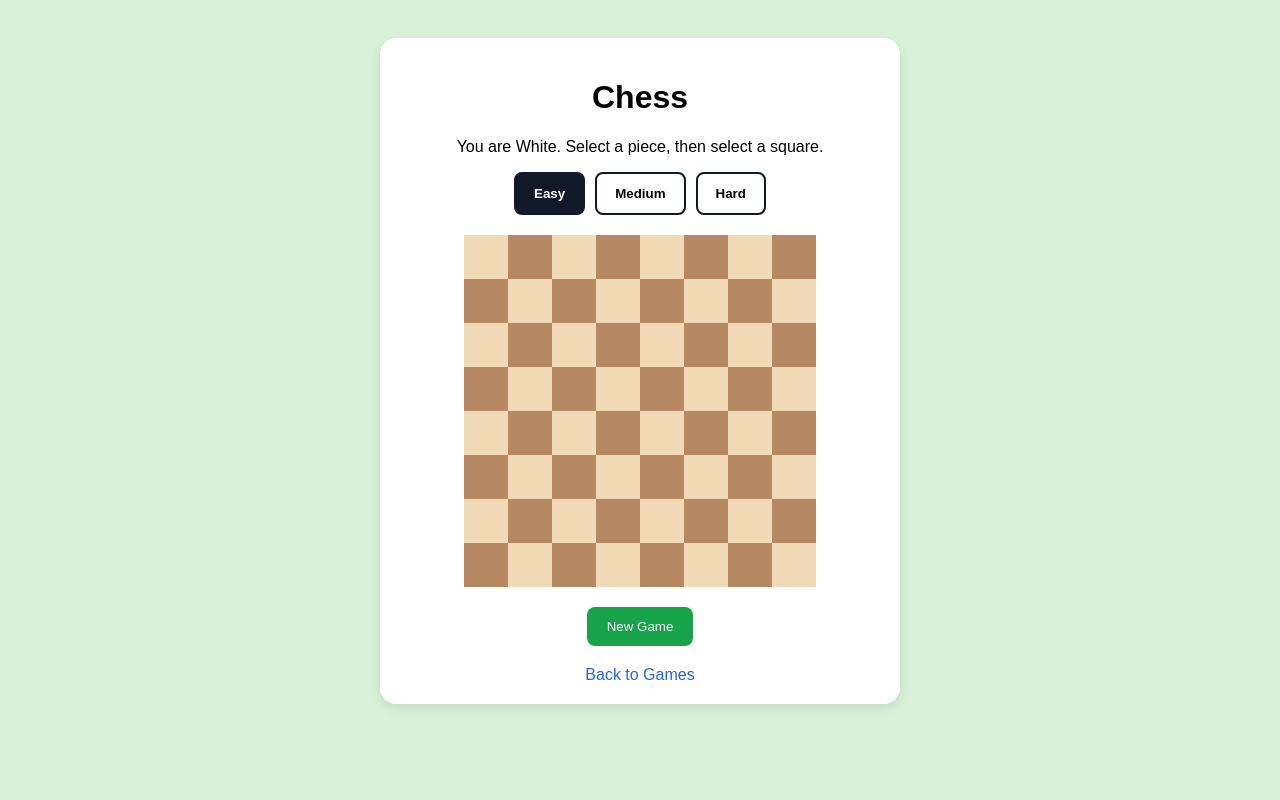
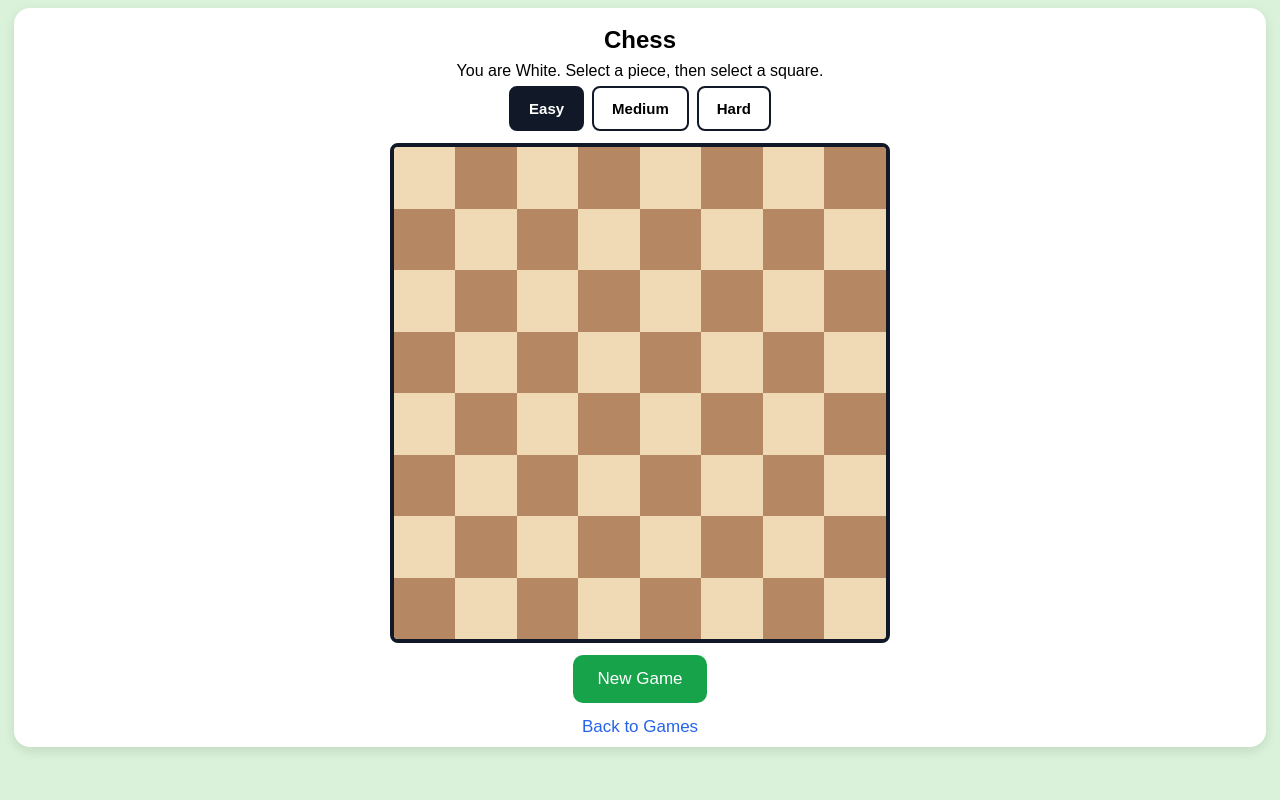
Before and after one commit to paulfelixferns-rgb/guess-games, a FastAPI app: page /chess in a window 1280 px wide. Run offline with FastAPI, Linux system fonts and the light colour scheme.

Commit message:
Add files via upload

```diff
--- a/templates/chess.html
+++ b/templates/chess.html
@@ -1,83 +1,125 @@
 <!DOCTYPE html>
 <html>
 <head>
+    <meta name="viewport" content="width=device-width, initial-scale=1.0">
     <title>Chess</title>
     <style>
+        * {
+            box-sizing: border-box;
+        }
+
         body {
             font-family: Arial, sans-serif;
             background: #d9f2d9;
             text-align: center;
-            padding: 30px;
+            padding: 8px;
+            margin: 0;
         }
+
         .card {
             background: white;
-            padding: 20px;
+            padding: 10px;
             border-radius: 16px;
-            max-width: 480px;
+            max-width: 99%;
             margin: auto;
             box-shadow: 0 4px 12px rgba(0,0,0,0.1);
         }
+
+        h1 {
+            font-size: 24px;
+            margin: 8px 0;
+        }
+
+        p {
+            font-size: 16px;
+            margin: 6px 0;
+        }
+
         .board {
             display: grid;
-            grid-template-columns: repeat(8, 44px);
-            justify-content: center;
-            margin: 20px auto;
+            grid-template-columns: repeat(8, 1fr);
+            width: min(98vw, 500px);
+            aspect-ratio: 1 / 1;
+            margin: 12px auto;
+            border: 4px solid #111827;
+            border-radius: 8px;
+            overflow: hidden;
         }
+
         .square {
-            width: 44px;
-            height: 44px;
+            width: 100%;
+            height: 100%;
             display: flex;
             align-items: center;
             justify-content: center;
-            font-size: 30px;
+            font-size: clamp(24px, 8vw, 44px);
         }
-        .light { background: #f0d9b5; }
-        .dark { background: #b58863; }
+
+        .light {
+            background: #f0d9b5;
+        }
+
+        .dark {
+            background: #b58863;
+        }
+
         .selected {
-            outline: 3px solid #2563eb;
-            outline-offset: -3px;
+            outline: 4px solid #2563eb;
+            outline-offset: -4px;
         }
+
         .legal {
-            outline: 3px solid #16a34a;
-            outline-offset: -3px;
+            outline: 4px solid #16a34a;
+            outline-offset: -4px;
         }
+
         .square-button {
             width: 100%;
             height: 100%;
             background: transparent;
             border: none;
-            font-size: 30px;
+            font-size: inherit;
             cursor: pointer;
+            padding: 0;
         }
+
         .levels {
             display: flex;
             justify-content: center;
-            gap: 10px;
-            margin-bottom: 15px;
+            gap: 8px;
+            margin-bottom: 10px;
+            flex-wrap: wrap;
         }
+
         .levels button {
             padding: 12px 18px;
+            font-size: 15px;
             font-weight: bold;
             border: 2px solid #111827;
             border-radius: 8px;
             background: white;
             cursor: pointer;
         }
+
         .levels button.active {
             background: #111827;
             color: white;
         }
+
         button.reset {
-            padding: 12px 20px;
+            padding: 14px 24px;
+            font-size: 17px;
             border: none;
-            border-radius: 8px;
+            border-radius: 10px;
             background: #16a34a;
             color: white;
             cursor: pointer;
         }
+
         .back {
             display: inline-block;
-            margin-top: 20px;
+            margin-top: 14px;
+            font-size: 17px;
             color: #2563eb;
             text-decoration: none;
         }
@@ -121,6 +163,7 @@
                                     {% if piece %}{{ piece.unicode_symbol() }}{% endif %}
                                 </button>
                             </form>
+
                         {% elif piece and piece.color == chess.WHITE and not game_over %}
                             <form action="/chess/select/{{ square }}" method="get">
                                 <button class="square-button">
```
Also changed, not shown: templates/index.html (+42 -36 lines). Lines whose indentation alone changed are shown as unchanged.
